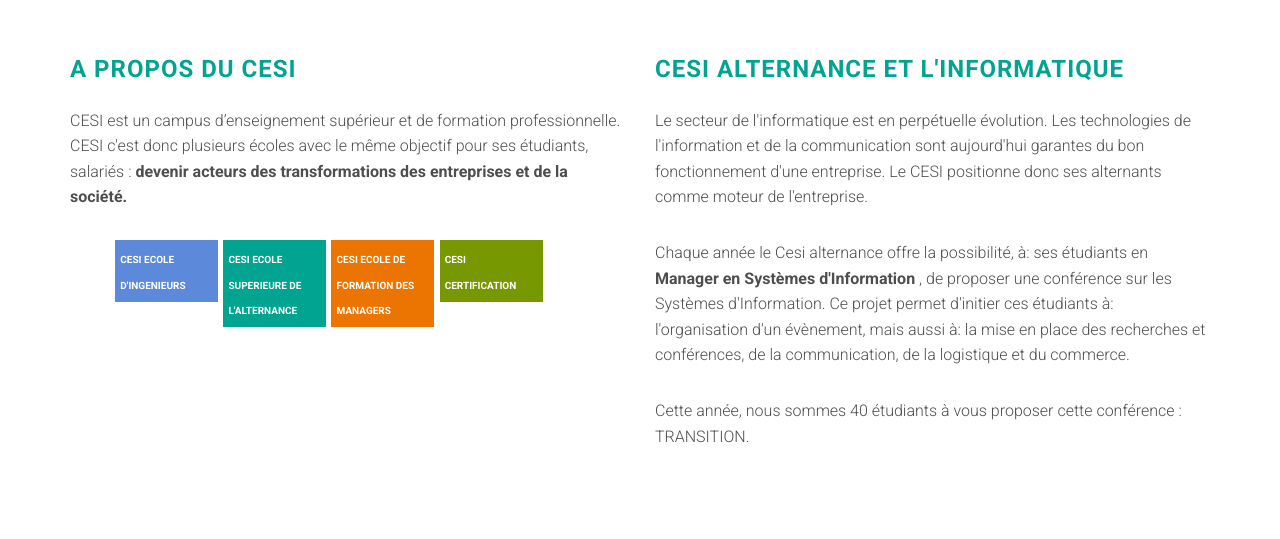
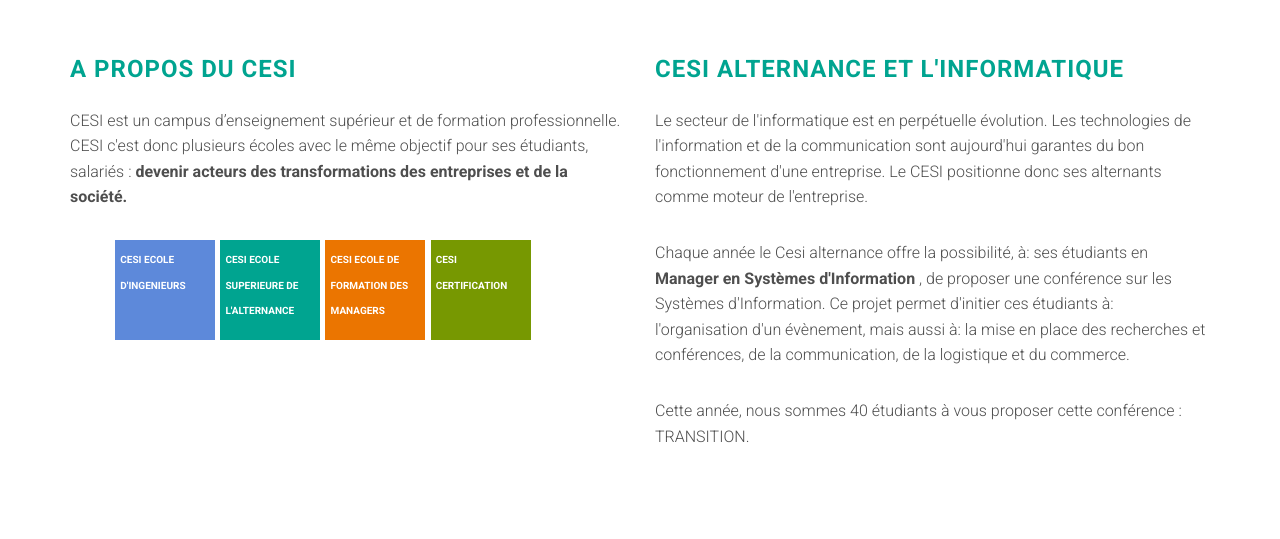
Before and after one commit to gomab/MSIA18-CONF, a PHP site: page / in a window 1280 px wide. Shown: the part 5101-5640 px from the top of the page. Run offline with PHP 8.4, Linux system fonts and the light colour scheme; some libraries are stand-ins or nearby versions.

Commit message:
Update link CESI

```diff
--- a/assets/css/main.css
+++ b/assets/css/main.css
@@ -639,8 +639,8 @@
 	list-style : none;
 	float : left;
 	color: #fff;
-	height: 20%;
-	width: 20%;
+	height: 100px;
+	width: 100px;
 	margin-left : 1%;
 	padding : 1%;
 
@@ -650,7 +650,7 @@
 	text-align : left;
 	color : #FFF;
 	font-size : x-small;
-	padding : 0 ;
+
 	line-height : 1px;
 
 }
```
